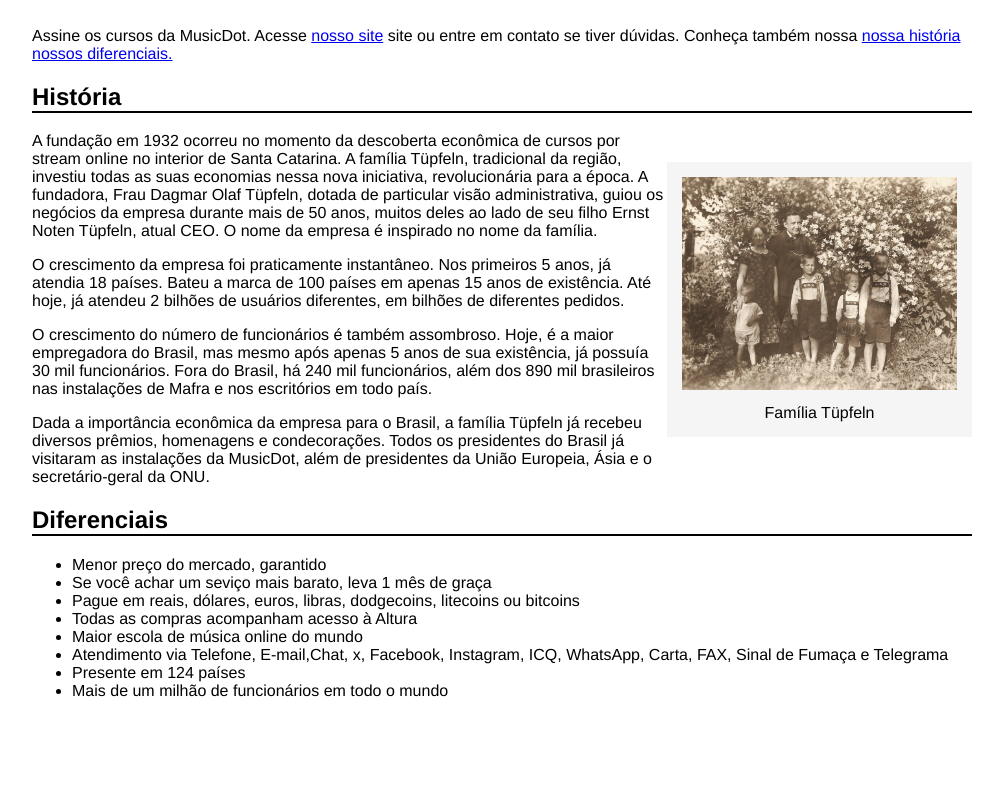
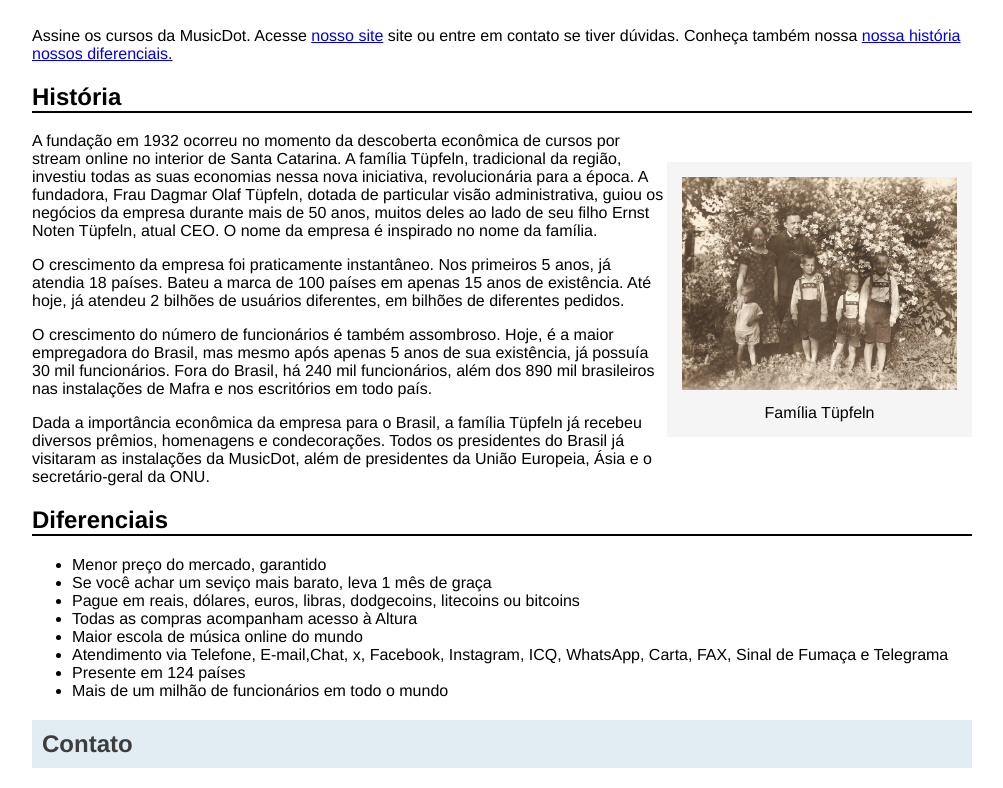
Before and after one commit to cainpaiiva/pbw, a plain HTML site: page sobre.html in a window 1280 px wide. Shown: the part 693-1481 px from the top of the page, without its empty margins (138-1141 px from the left). Before the commit the page ends 1409 px from the top, so only its background shows below. Drawn offline with Linux system fonts and the light colour scheme.

Commit message:
Atividade 5

```diff
--- a/css/Style.css
+++ b/css/Style.css
@@ -3,10 +3,11 @@ body{
     max-width: 940px;
     margin: 0 auto;
 }
-h1{
+h1, .titulo{
     color: #3D3D3D;
     background-color: #E1EDF2;
     padding: 10px;
+    border-bottom: 0;
 }
 h2{
     border-bottom: 2px solid black;
--- a/sobre.html
+++ b/sobre.html
@@ -60,7 +60,7 @@
         <li>Presente em 124 países</li>
         <li>Mais de um milhão de funcionários em todo o mundo</li>
     </ul>
-
+    <h2 class="titulo">Contato</h2>
 </body>
 
 </html>
```
